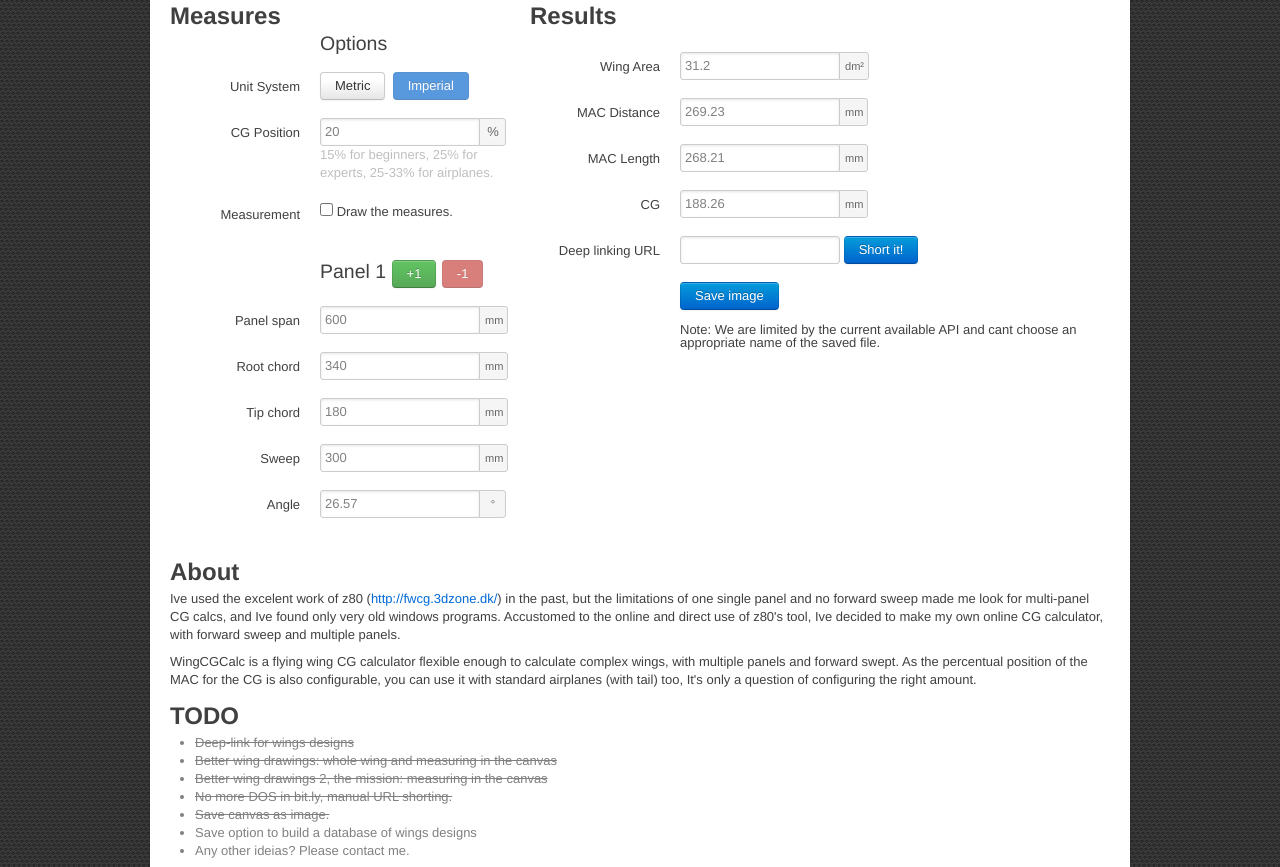
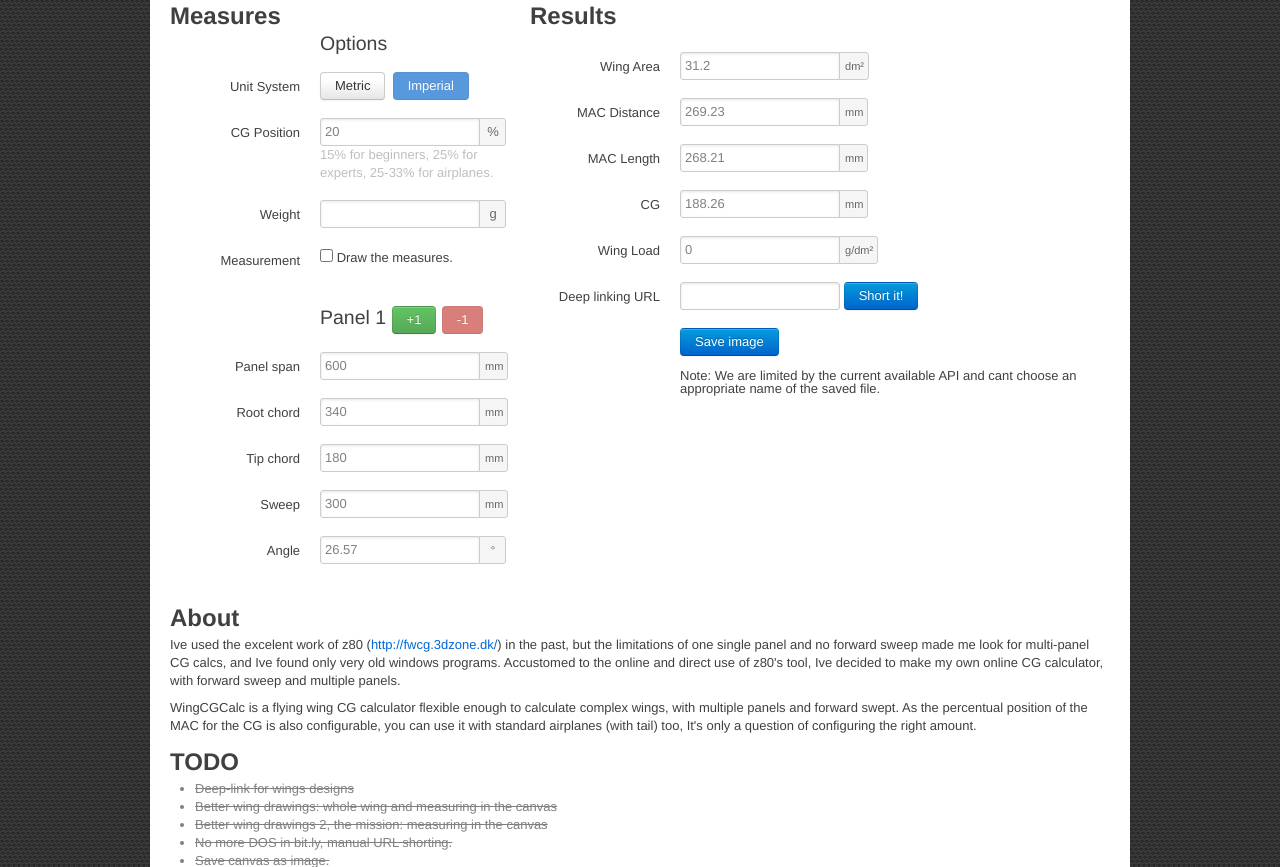
Before and after one commit to sdbruder/wingcgcalc, a PHP site: page /en_US/index.php?sys=imperial in a window 1280 px wide. Shown: the part 624-1491 px from the top of the page. Run offline with PHP 8.4, Linux system fonts and the light colour scheme; data that the repository does not hold is empty.

Commit message:
wing load calc

```diff
--- a/en_US/index.php
+++ b/en_US/index.php
@@ -135,6 +135,18 @@ include('../php/i18n.php');
                                     <span class="help-block"><? print _('15% for beginners, 25% for experts, 25-33% for airplanes.'); ?></span>
                                 </div>
                             </div><!-- /clearfix -->
+
+                            <div class="clearfix">
+                                <label for="weight"><? print _('Weight'); ?></label>
+                                <div class="input">
+                                    <div class="input-append">
+                                        <input class="medium redraw" id="weight" name="weight" size="10" type="text" value="<?= $_GET['weight'] ?>"
+                                            rel="popover" data-content="<? print _('Enter the total flying weight to calculate the wing load.'); ?>" data-original-title="<? print _('Weight'); ?>">
+                                        <span id="weightunit" class="add-on">g</span>
+                                    </div>
+                                </div>
+                            </div><!-- /clearfix -->
+
 
 							<div class="clearfix">
 							    <label for="drawmeasurement"><? print _('Measurement'); ?></label>
@@ -302,6 +314,16 @@ include('../php/i18n.php');
                                     </div>
                                 </div><!-- /clearfix -->
 
+                                <div class="clearfix">
+                                    <label for="wingload"><? print _('Wing Load'); ?></label>
+                                    <div class="input">
+                                        <div class="input-append">
+                                            <input class="medium" id="wingload" name="wingload" size="10" type="text">
+                                            <span id="wingloadunit" class="add-on small">g/dm&sup2;</span>
+                                        </div>
+                                    </div>
+                                </div><!-- /clearfix -->
+
 								<div class="clearfix">
 								    <label for="publicurl"><? print _('Deep linking URL'); ?></label>
 								    <div class="input">
--- a/js/wingcgcalc.js
+++ b/js/wingcgcalc.js
@@ -338,6 +338,11 @@ function load_panels(qty) {
     $('#macdist').val( Math.round( window.panels[0].macdist * 100) / 100);
     $('#maclen').val(  Math.round( window.panels[0].maclen * 100) / 100);
     $('#cgdist').val(  Math.round( window.panels[0].cg_dist * 100) / 100);
+    w = $('#weight').val();
+    a = $('#area').val();
+    if (a>0) {
+        $('#wingload').val(Math.round( (w/a) * 100) / 100);
+    }
     //$('#debug').val( debug );
 
     return panels;
@@ -493,6 +498,7 @@ function shortit() {
 
 function systemunits_to_metric(recalc) {
     var inch_value = 25.4;
+    var ounce_value = 28.349523;
     var unitSys = $("#unitsystem");
     recalc = typeof recalc !== 'undefined' ? recalc : true;
 
@@ -503,6 +509,7 @@ function systemunits_to_metric(recalc) {
         $("#btn_imperial").removeClass("primary");
 
         if (recalc) {
+            $("#weight").val( Math.round( 100 * strtofloat($("#weight").val()) * ounce_value ) / 100);
             $("#chord0").val( Math.round( 100 * strtofloat($("#chord0").val()) * inch_value ) / 100);
             for(i=1;i<=6;i++) {
                 p = i.toString();
@@ -513,9 +520,13 @@ function systemunits_to_metric(recalc) {
         }
         $("#areaunit").removeClass("add-on");
         $("#cgunit").removeClass("add-on");
+        $("#weightunit").removeClass("add-on");
+        $("#wingloadunit").removeClass("add-on");
         $(".add-on").replaceWith('<span class="add-on small">mm</span>');
         $("#areaunit").replaceWith('<span id="areaunit" class="add-on small">dm&sup2;</span>');
         $("#cgunit").addClass("add-on");
+        $("#weightunit").replaceWith('<span id="weightunit" class="add-on">g</span>');
+        $("#wingloadunit").replaceWith('<span id="wingloadunit" class="add-on small">g/dm&sup2;</span>');
 
         window.systemunit = "metric";
         unitSys.val(window.systemunit);
@@ -525,6 +536,7 @@ function systemunits_to_metric(recalc) {
 
 function systemunits_to_imperial(recalc) {
     var inch_value = 25.4;
+    var ounce_value = 28.349523;
     var unitSys = $("#unitsystem");
     recalc = typeof recalc !== 'undefined' ? recalc : true;
 
@@ -535,6 +547,7 @@ function systemunits_to_imperial(recalc) {
         $("#btn_metric").removeClass("primary");
 
         if (recalc) {
+            $("#weight").val( Math.round( 100 * strtofloat($("#weight").val()) / ounce_value ) / 100);
             $("#chord0").val( Math.round( 100 * strtofloat($("#chord0").val()) / inch_value ) / 100);
             for(i=1;i<=6;i++) {
                 p = i.toString();
@@ -546,9 +559,13 @@ function systemunits_to_imperial(recalc) {
 
         $("#areaunit").removeClass("add-on");
         $("#cgunit").removeClass("add-on");
+        $("#weightunit").removeClass("add-on");
+        $("#wingloadunit").removeClass("add-on");
         $(".add-on").replaceWith('<span class="add-on small">in</span>');
         $("#areaunit").replaceWith('<span id="areaunit" class="add-on small">in&sup2;</span>');
         $("#cgunit").addClass("add-on");
+        $("#weightunit").replaceWith('<span id="weightunit" class="add-on small">oz</span>');
+        $("#wingloadunit").replaceWith('<span id="wingloadunit" class="add-on small">oz/in&sup2;</span>');
 
         window.systemunit = "imperial";
         unitSys.val(window.systemunit);
```
